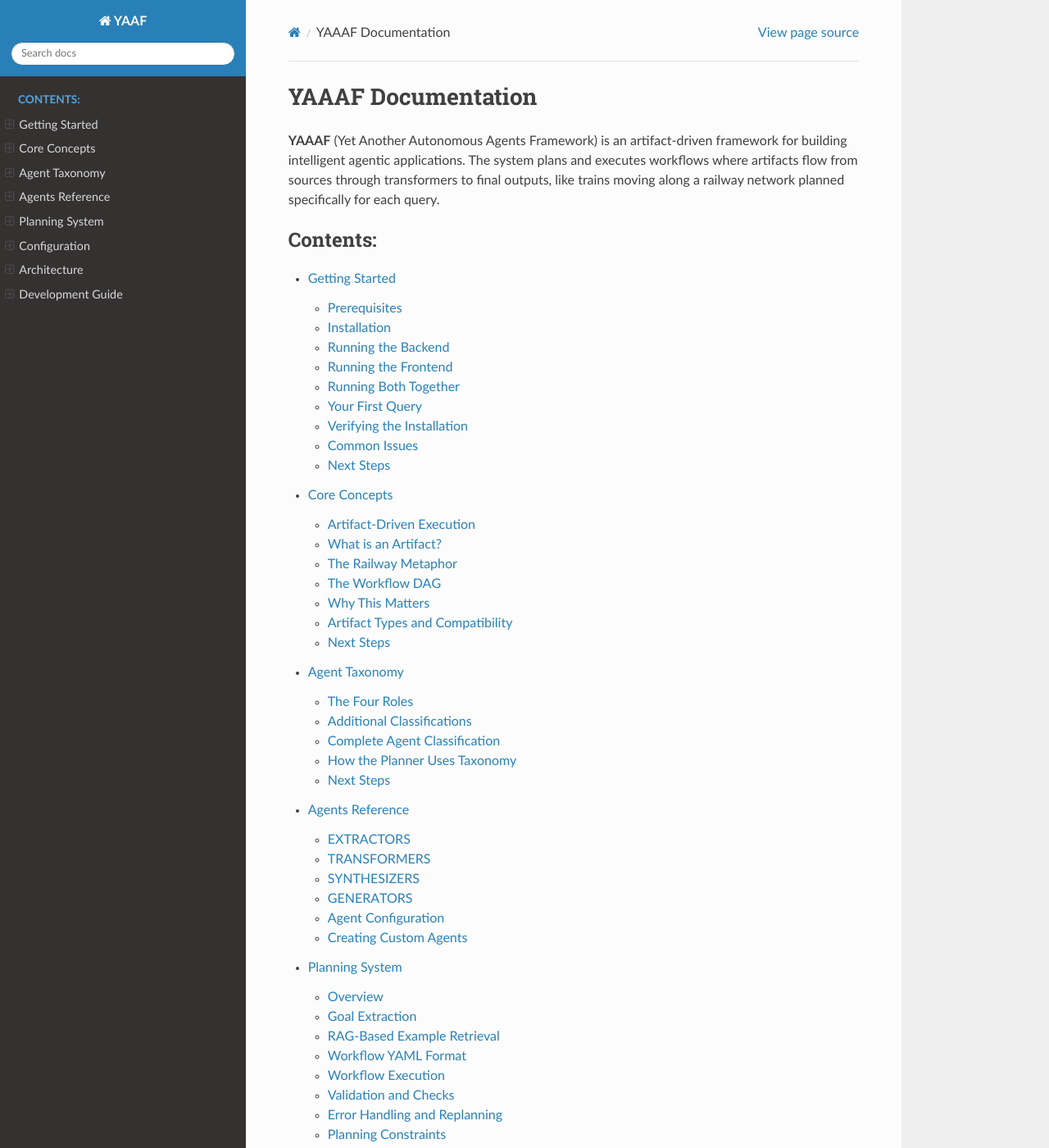
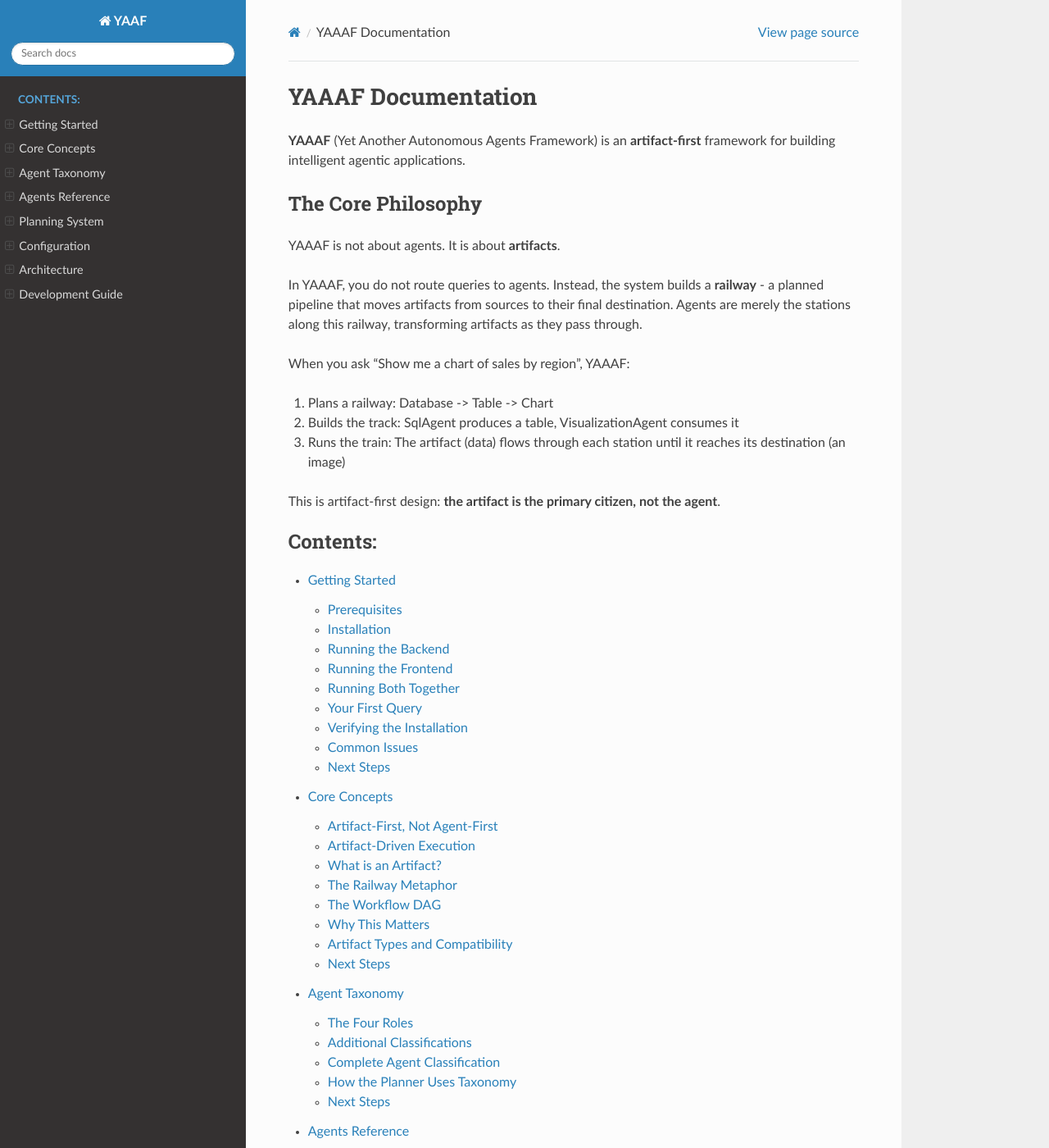
Before and after one commit to fractalego/yaaaf, a Sphinx documentation site: the page built from documentation/source/index.rst, in a window 1280 px wide and 1400 px high. Shown: the whole window at 82% size. Built offline with Sphinx 7.4.7 and the Read the Docs theme 3.1.0, drawn with Linux system fonts in a browser that asks for light colours.

Commit message:
slightly improved docs

```diff
--- a/documentation/source/architecture.rst
+++ b/documentation/source/architecture.rst
@@ -1,7 +1,7 @@
 Architecture
 ============
 
-YAAAF is an artifact-driven framework where workflows are planned and executed as directed acyclic graphs (DAGs).
+YAAAF is an **artifact-first** framework. The architecture is designed around one principle: artifacts flow through planned railways from sources to destinations. Agents are stations, not destinations.
 
 System Overview
 ---------------
--- a/documentation/source/getting_started.rst
+++ b/documentation/source/getting_started.rst
@@ -2,6 +2,8 @@ Getting Started
 ===============
 
 This guide will get you running YAAAF in under 5 minutes.
+
+YAAAF is an **artifact-first** framework. When you send a query, the system plans a railway for artifacts to flow from sources (databases, documents, APIs) through transformation stations (agents) to their final destination (your answer). You will see this in action once you run your first query.
 
 Prerequisites
 -------------
--- a/documentation/source/index.rst
+++ b/documentation/source/index.rst
@@ -1,7 +1,22 @@
 YAAAF Documentation
 ===================
 
-**YAAAF** (Yet Another Autonomous Agents Framework) is an artifact-driven framework for building intelligent agentic applications. The system plans and executes workflows where artifacts flow from sources through transformers to final outputs, like trains moving along a railway network planned specifically for each query.
+**YAAAF** (Yet Another Autonomous Agents Framework) is an **artifact-first** framework for building intelligent agentic applications.
+
+The Core Philosophy
+-------------------
+
+YAAAF is not about agents. It is about **artifacts**.
+
+In YAAAF, you do not route queries to agents. Instead, the system builds a **railway** - a planned pipeline that moves artifacts from sources to their final destination. Agents are merely the stations along this railway, transforming artifacts as they pass through.
+
+When you ask "Show me a chart of sales by region", YAAAF:
+
+1. Plans a railway: Database -> Table -> Chart
+2. Builds the track: SqlAgent produces a table, VisualizationAgent consumes it
+3. Runs the train: The artifact (data) flows through each station until it reaches its destination (an image)
+
+This is artifact-first design: **the artifact is the primary citizen, not the agent**.
 
 .. toctree::
    :maxdepth: 2
```
Also changed, not shown: README.md (+19 -2 lines), documentation/source/core_concepts.rst (+12 -0 lines), 1 other file.
